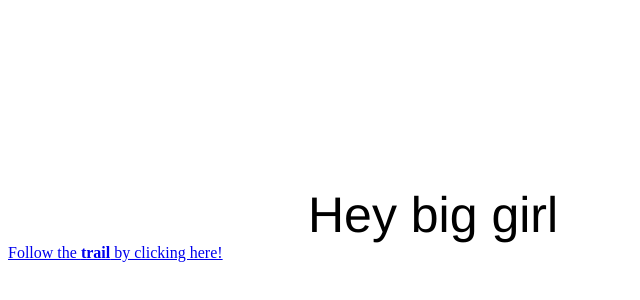
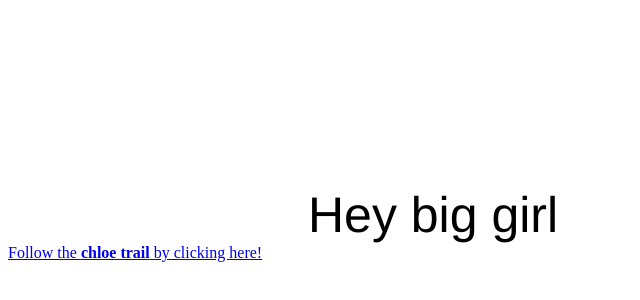
Before and after one commit to meg-collins/parallelplaytime, a plain HTML site: page index.html in a window 1280 px wide. Shown: the part 114-414 px from the top of the page, 0-640 px from the left. Drawn offline with Linux system fonts and the light colour scheme.

Commit message:
Update index.html

```diff
--- a/index.html
+++ b/index.html
@@ -12,6 +12,6 @@
 </head>
 <body>
 <p class="p1">Hey big girl</p>
-  <a href="./babyfirstcode.html">Follow the <strong>trail</strong> by clicking here!</a>
+  <a href="./babyfirstcode.html">Follow the <strong>chloe trail</strong> by clicking here!</a>
 </body>
 </html>
```
